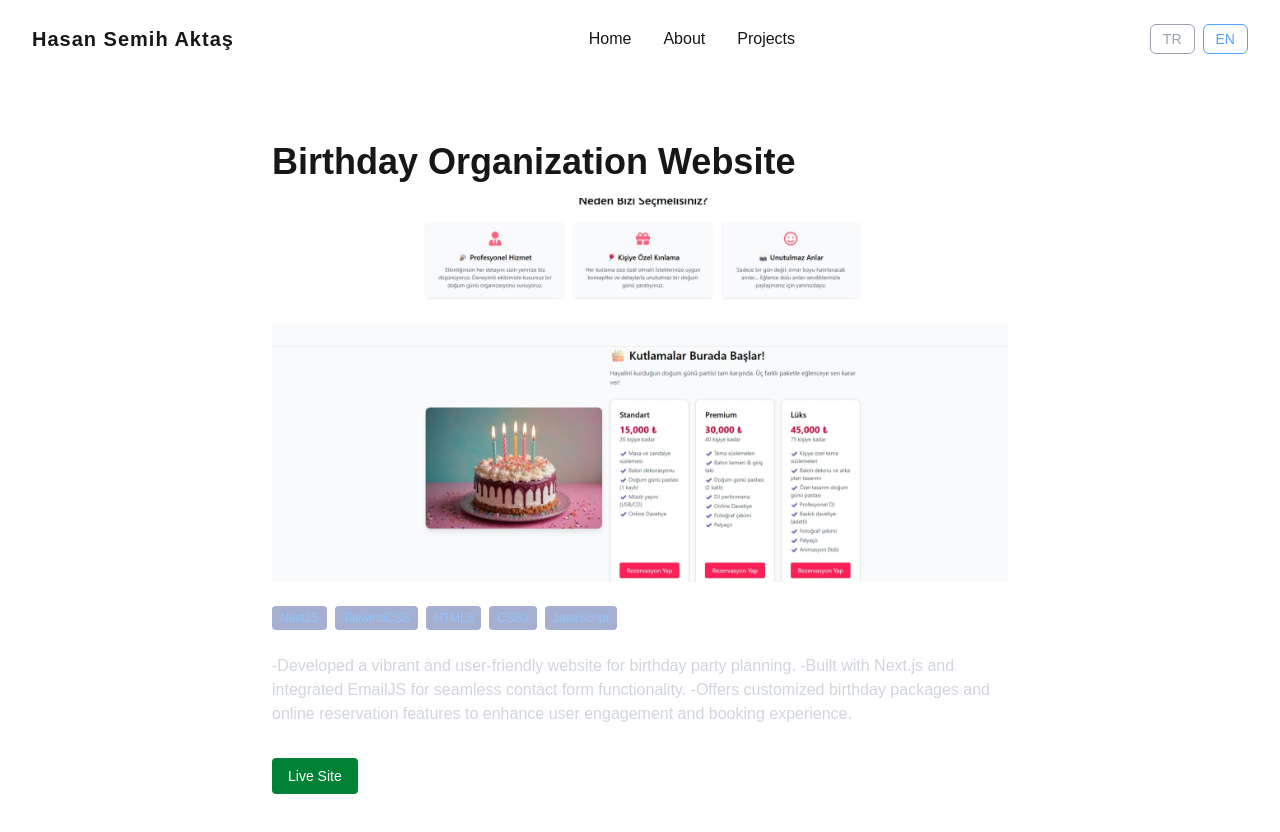
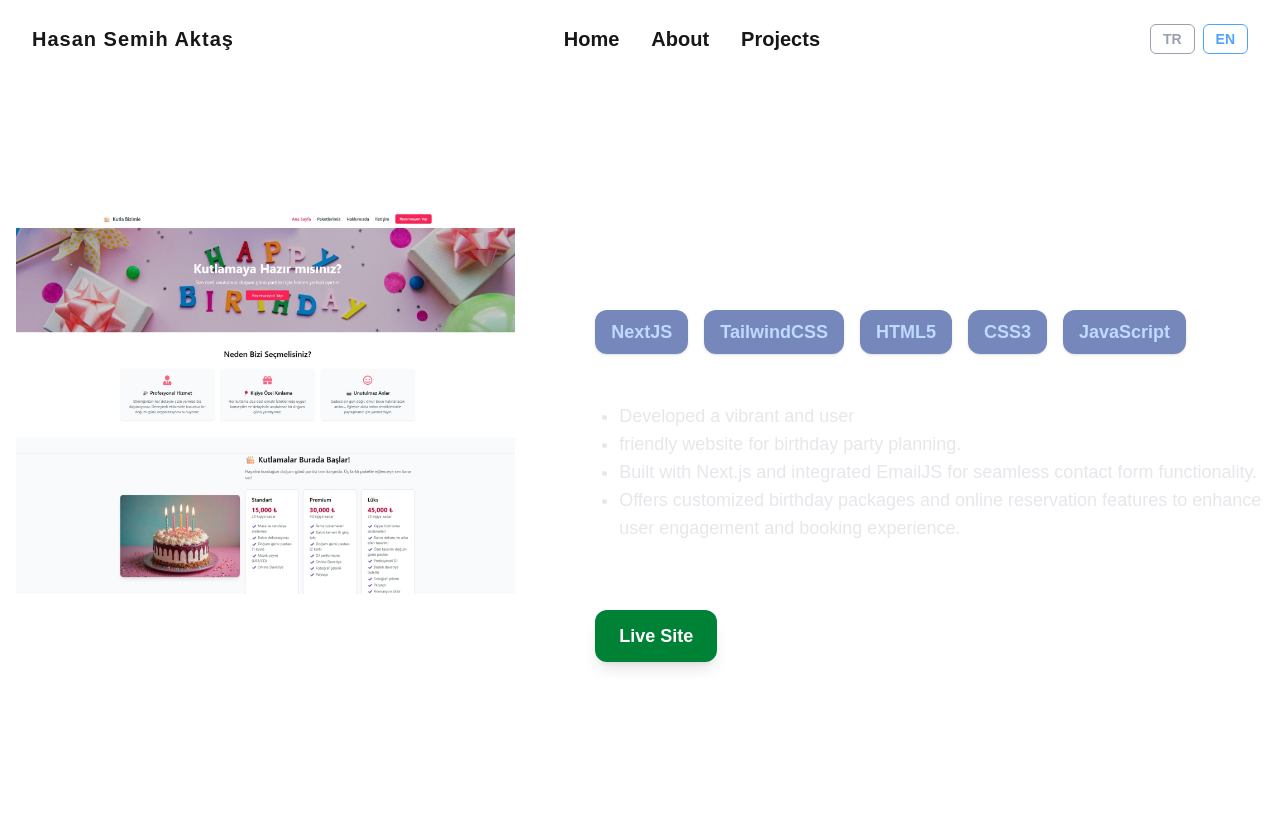
Before and after one commit to hsemihaktas/My-Website-New, a Next.js app: page /project/birthday-organization in a window 1280 px wide. Shown: the top 832 px of the page. After the commit the page ends 800 px from the top, so only its background shows below. Built offline with nearby package versions, Linux system fonts and the light colour scheme.

Commit message:
style(css): update styles and refresh images

```diff
--- a/app/globals.css
+++ b/app/globals.css
@@ -26,4 +26,5 @@
   background: var(--background);
   color: var(--foreground);
   font-family: Arial, Helvetica, sans-serif;
+  font-size: 20px;
 }
--- a/app/project/[slug]/page.tsx
+++ b/app/project/[slug]/page.tsx
@@ -23,34 +23,59 @@
   };
   if (!project) return notFound();
   const l = labels[lang];
+  // Description: render as bullet points for every '-'
+  const descriptionRaw = project.description[locale];
+  let descriptionContent;
+  if (descriptionRaw.includes('-')) {
+    const items = descriptionRaw.split(/-(?!\s)/g).flatMap((part: string) => part.split(/-\s+/g)).map((item: string) => item.trim()).filter((item: string) => item.length > 0);
+    descriptionContent = (
+      <ul className="list-disc pl-6 text-lg mb-1">
+        {items.map((item: string, idx: number) => (
+          <li key={idx}>{item}</li>
+        ))}
+      </ul>
+    );
+  } else {
+    descriptionContent = <div className="text-lg mb-1">{descriptionRaw}</div>;
+  }
   return (
-    <main className="max-w-3xl mx-auto py-16 px-4">
-      <h1 className="text-4xl font-bold mb-4">{project.title[locale]}</h1>
+    <main className="max-w-7xl mx-auto py-16 px-1 md:px-4 flex justify-center items-center min-h-[80vh]">
+      <div className="flex flex-col md:flex-row gap-12 md:gap-20 items-center w-full justify-center">
+        {/* Left: Image */}
+        <div className="md:w-2/5 w-full flex-shrink-0 flex justify-center items-center group">
           <img
             src={"/" + project.imageFile}
             alt={project.title[locale]}
-        className="w-full max-h-96 object-cover rounded mb-6"
+            className="w-full max-h-96 object-cover aspect-auto object-top group-hover:object-bottom transition-all duration-1000"
           />
-      <div className="flex flex-wrap gap-2 mb-6">
+        </div>
+        {/* Right: Details */}
+        <div className="md:w-3/5 w-full flex flex-col gap-8 items-center md:items-start">
+          <h1 className="text-5xl md:text-6xl font-extrabold mb-4 text-white text-center md:text-left">{project.title[locale]}</h1>
+          <div className="flex flex-wrap gap-4 mb-4 justify-center md:justify-start">
             {project.technologies.map((tech: string, i: number) => (
-          <span key={i} className="bg-blue-900/40 text-blue-300 px-2 py-1 rounded text-xs">
+              <span key={i} className="bg-blue-900/60 text-blue-200 px-4 py-2 rounded-xl text-lg font-semibold shadow">
                 {tech}
               </span>
             ))}
           </div>
-      <p className="text-gray-300 whitespace-pre-line mb-8">{project.description[locale]}</p>
-      <div className="flex gap-4">
+          <div className="text-gray-200 mb-6 w-full text-center md:text-left">
+            {descriptionContent}
+          </div>
+          <div className="flex gap-6 mt-2 justify-center md:justify-start">
             {project.codeLink && (
-          <a href={project.codeLink} target="_blank" rel="noopener noreferrer" className="px-4 py-2 rounded bg-gray-800 text-white text-sm font-medium hover:bg-blue-700 transition">
+              <a href={project.codeLink} target="_blank" rel="noopener noreferrer" className="px-6 py-3 rounded-xl bg-gray-800 text-white text-lg font-bold hover:bg-blue-700 transition shadow-lg">
                 {l.source}
               </a>
             )}
             {project.projectSite && (
-          <a href={project.projectSite} target="_blank" rel="noopener noreferrer" className="px-4 py-2 rounded bg-green-700 text-white text-sm font-medium hover:bg-green-800 transition">
+              <a href={project.projectSite} target="_blank" rel="noopener noreferrer" className="px-6 py-3 rounded-xl bg-green-700 text-white text-lg font-bold hover:bg-green-800 transition shadow-lg">
                 {l.live}
               </a>
             )}
           </div>
+        </div>
+      </div>
     </main>
   );
 }
--- a/components/Header.tsx
+++ b/components/Header.tsx
@@ -23,21 +23,21 @@
       <div className="font-bold text-xl tracking-wider">Hasan Semih Aktaş</div>
       <nav className="flex gap-8 items-center">
         {navLabels[lang].map((item) => (
-          <Link key={item.href} href={item.href} className="hover:text-blue-400 transition">
+          <Link key={item.href} href={item.href} className="hover:text-blue-400 transition font-bold">
             {item.label}
           </Link>
         ))}
       </nav>
       <div className="flex items-center gap-2">
         <button
-          className={`px-3 py-1 rounded-md border ${lang === "tr" ? "border-blue-400 text-blue-400" : "border-gray-400 text-gray-400"} hover:bg-blue-500 hover:text-white transition text-sm`}
+          className={`px-3 py-1 font-extrabold rounded-md border ${lang === "tr" ? "border-blue-400 text-blue-400" : "border-gray-400 text-gray-400"} hover:bg-blue-500 hover:text-white transition text-sm`}
           type="button"
           onClick={() => setLang("tr")}
         >
           TR
         </button>
         <button
-          className={`px-3 py-1 rounded-md border ${lang === "en" ? "border-blue-400 text-blue-400" : "border-gray-400 text-gray-400"} hover:bg-blue-500 hover:text-white transition text-sm`}
+          className={`px-3 py-1 font-extrabold rounded-md border ${lang === "en" ? "border-blue-400 text-blue-400" : "border-gray-400 text-gray-400"} hover:bg-blue-500 hover:text-white transition text-sm`}
           type="button"
           onClick={() => setLang("en")}
         >
```
Lines whose indentation alone changed are shown as unchanged.
